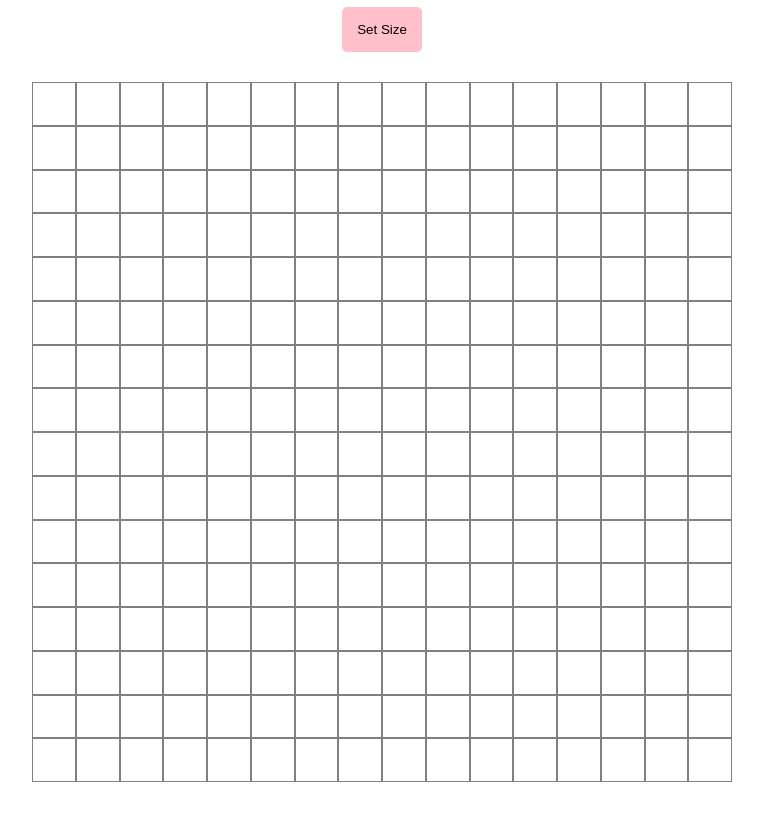
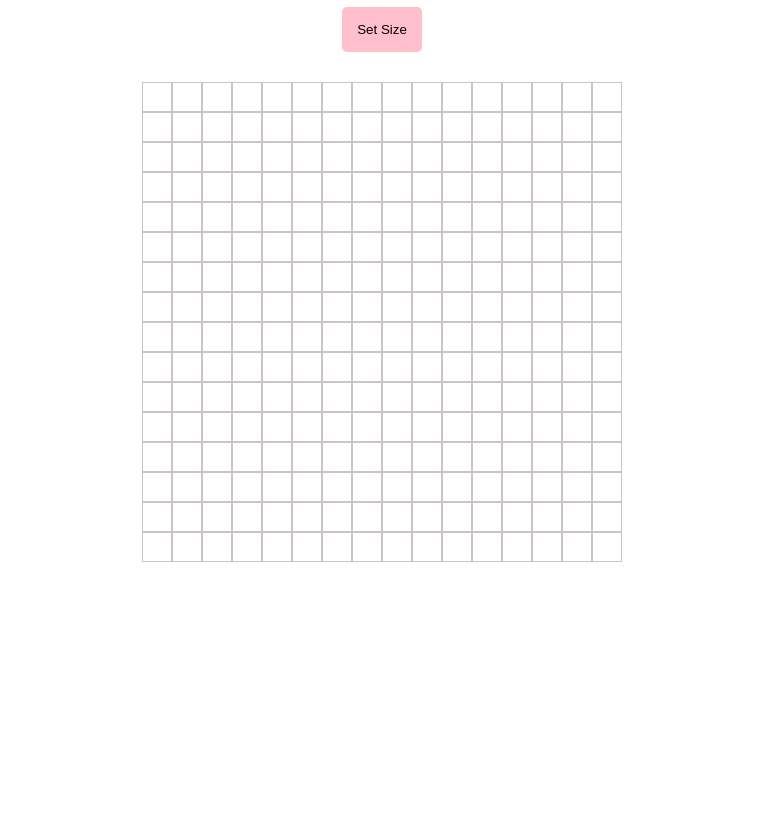
Before and after one commit to emilia0804/Etch-a-sketch, a plain HTML site: page index.html in a window 1280 px wide. Shown: the part 60-880 px from the top of the page, without its empty margins (258-1021 px from the left). After the commit the page ends 800 px from the top, so only its background shows below. Drawn offline with Linux system fonts and the light colour scheme.

Commit message:
Change some Logics

```diff
--- a/Myscript.js
+++ b/Myscript.js
@@ -16,14 +16,13 @@ createGrid(defaultGrid);
 
 function createGrid(grid){
     container.innerHTML = "";
-    let boxSize = 700 / grid;
 
     for(let i=0;i<grid;i++){
+        let rowDiv = document.createElement("div");
+        rowDiv.classList.add("rowDiv");
         for(let j=0;j<grid;j++){
             let box = document.createElement("div");
             box.classList.add("box");
-        box.style.width = `${boxSize}px`;
-        box.style.height = `${boxSize}px`;
 
             box.addEventListener("mouseover",()=>{
                 // box.classList.add("newBox");
@@ -32,8 +31,8 @@ function createGrid(grid){
                 let b = Math.floor(Math.random() * 256);
                 box.style.backgroundColor = `rgb(${r}, ${g}, ${b})`;
             });
-
-        container.appendChild(box);
+        rowDiv.appendChild(box);
+        }
+    container.appendChild(rowDiv);
     }
 }
-}
--- a/styles.css
+++ b/styles.css
@@ -23,15 +23,22 @@
 }
 
 #container{
-    max-width: 700px;
+    max-width: 900px;
     display: flex;
-    flex-wrap: wrap;
     margin: 20px;
+    justify-content: center;
 }
 
 .box {
-    border: 1px solid gray;
+    border: 1px solid rgb(204, 196, 196);
+    min-width: 30px;
+    min-height: 30px;
 }
+
+/* .rowDiv{
+    display: flex;
+
+} */
 
 /* .newBox{
     background-color: rgb(red, green, blue);
```
Lines whose indentation alone changed are shown as unchanged.
